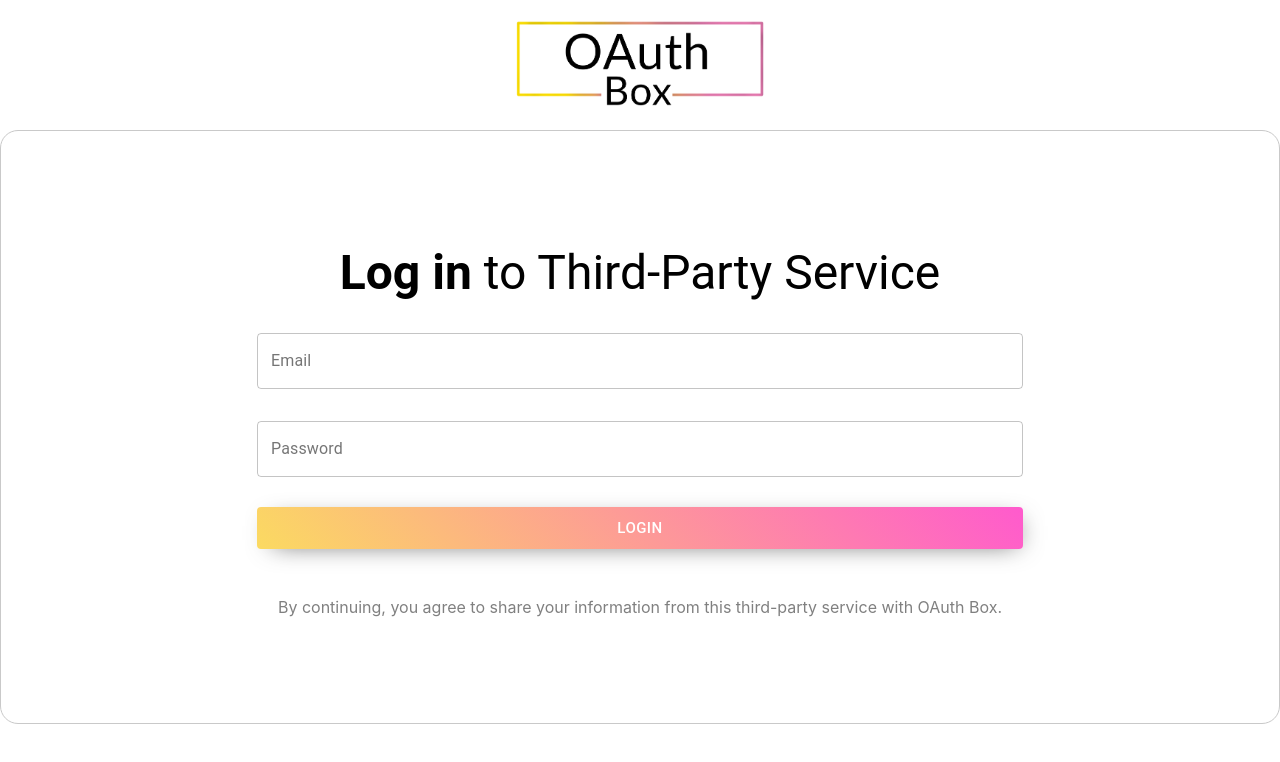
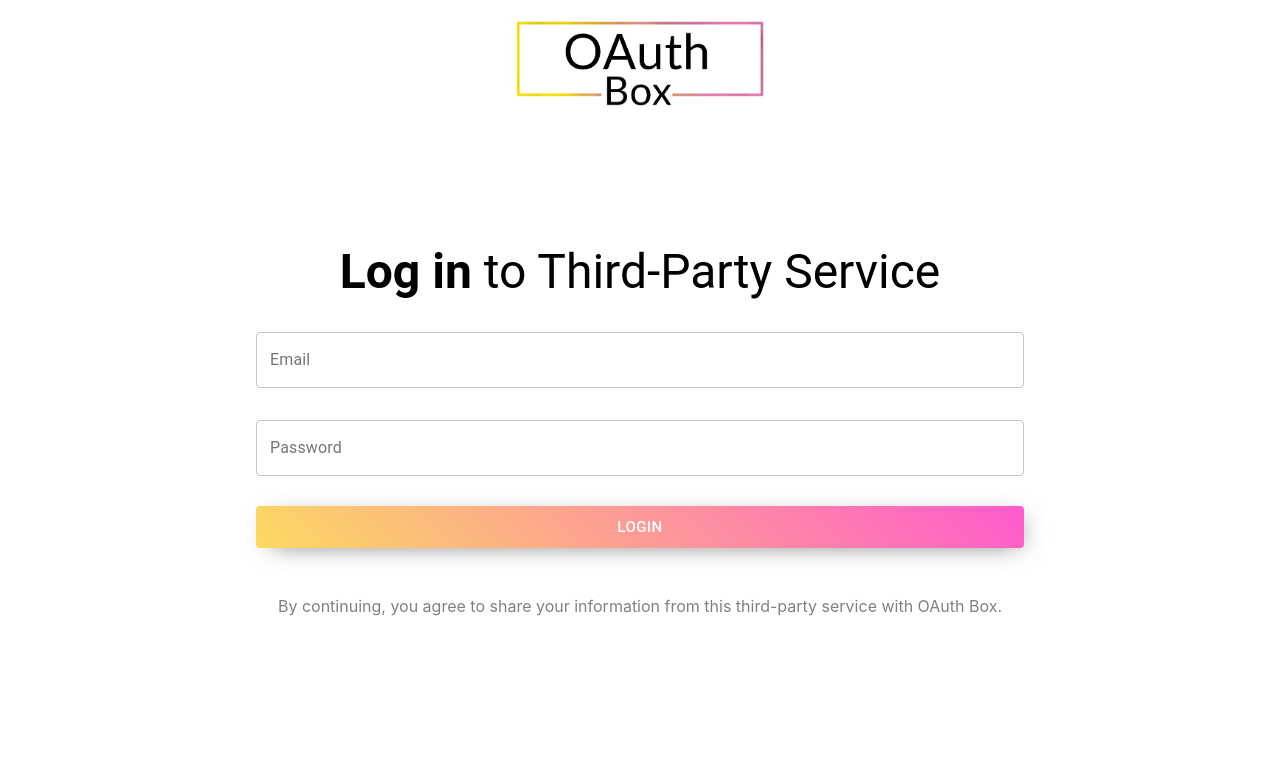
Before and after one commit to jayryanj/oauth-box, a React (Create React App) app in the folder client/: page /login in a window 1280 px wide. Shown: the top 762 px of the page. Built offline with nearby package versions, Linux system fonts and the light colour scheme.

Commit message:
Updated Login.css because the border was ugly

```diff
--- a/client/src/styles/Login.css
+++ b/client/src/styles/Login.css
@@ -3,10 +3,6 @@
     text-align: center;
 }
 
-.third-party {
-    border: 1px solid rgb(201, 201, 201);
-    border-radius: 18px;
-}
 
 .login-container-home {
     text-align: left;
```
